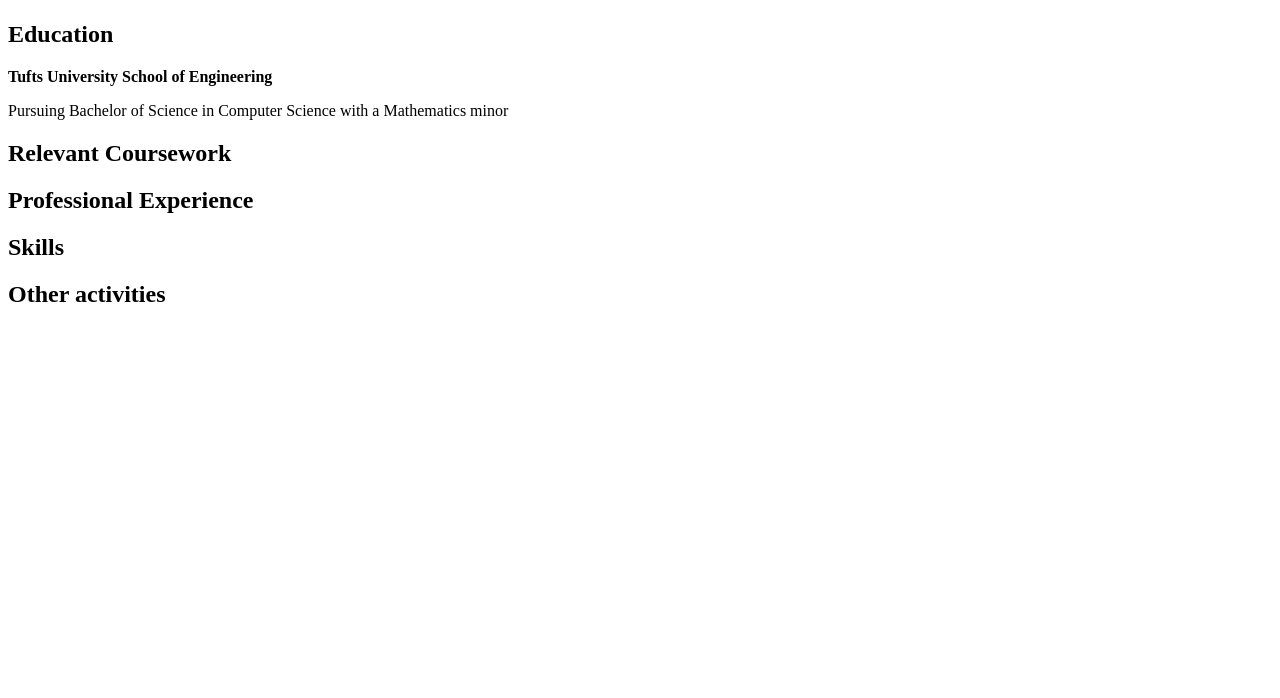
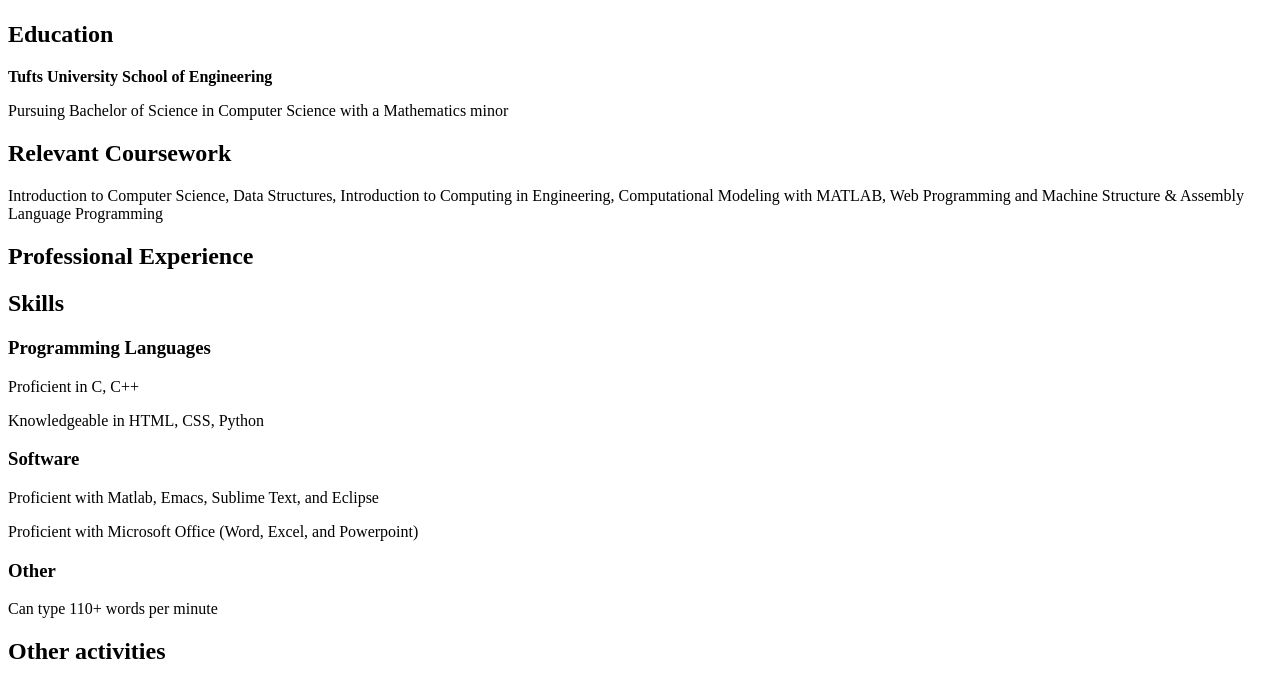
Before and after one commit to mcmorisi/comp20-resume, a plain HTML site: page resume.html in a window 1280 px wide. Drawn offline with Linux system fonts and the light colour scheme.

Commit message:
Flesh out skills section

```diff
--- a/resume.html
+++ b/resume.html
@@ -11,14 +11,27 @@
 	<h1> </h1>
 	<h2>Education</h2>
 		<p><b>Tufts University School of Engineering</b></p>
-		<p>Pursuing Bachelor of Science in Computer Science with a Mathematics minor</p>
+	<p>Pursuing Bachelor of Science in Computer Science with a Mathematics minor</p>
 	<h2>Relevant Coursework</h2>
+		<p>
+			Introduction to Computer Science, Data Structures,
+			Introduction to Computing in Engineering, Computational Modeling with MATLAB,
+			Web Programming and Machine Structure & Assembly Language Programming
+		</p>
 	<h2>Professional Experience</h2>
 	<h2>Skills</h2>
+		<h3>Programming Languages</h3>
+			<p>Proficient in C, C++</p>
+			<p>Knowledgeable in HTML, CSS, Python</p>
+		<h3>Software</h3>
+			<p>Proficient with Matlab, Emacs, Sublime Text, and Eclipse</p>
+			<p>Proficient with Microsoft Office (Word, Excel, and Powerpoint)</p>
+		<h3>Other</h3>
+			<p>Can type 110+ words per minute</p>
 	<h2>Other activities</h2>
 
 
-</body>
+	</body>
 
 
-</html>
+	</html>
```
